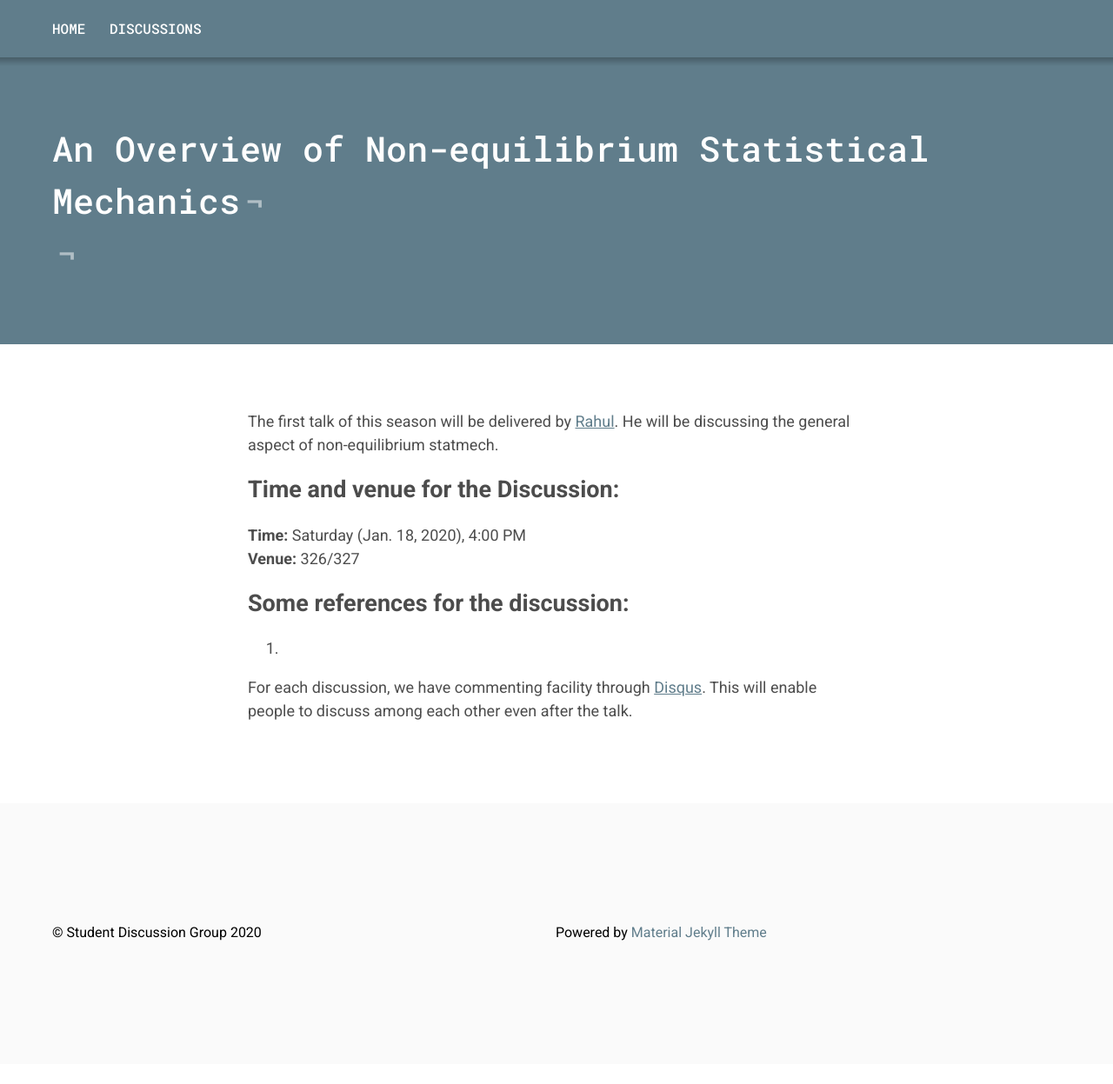
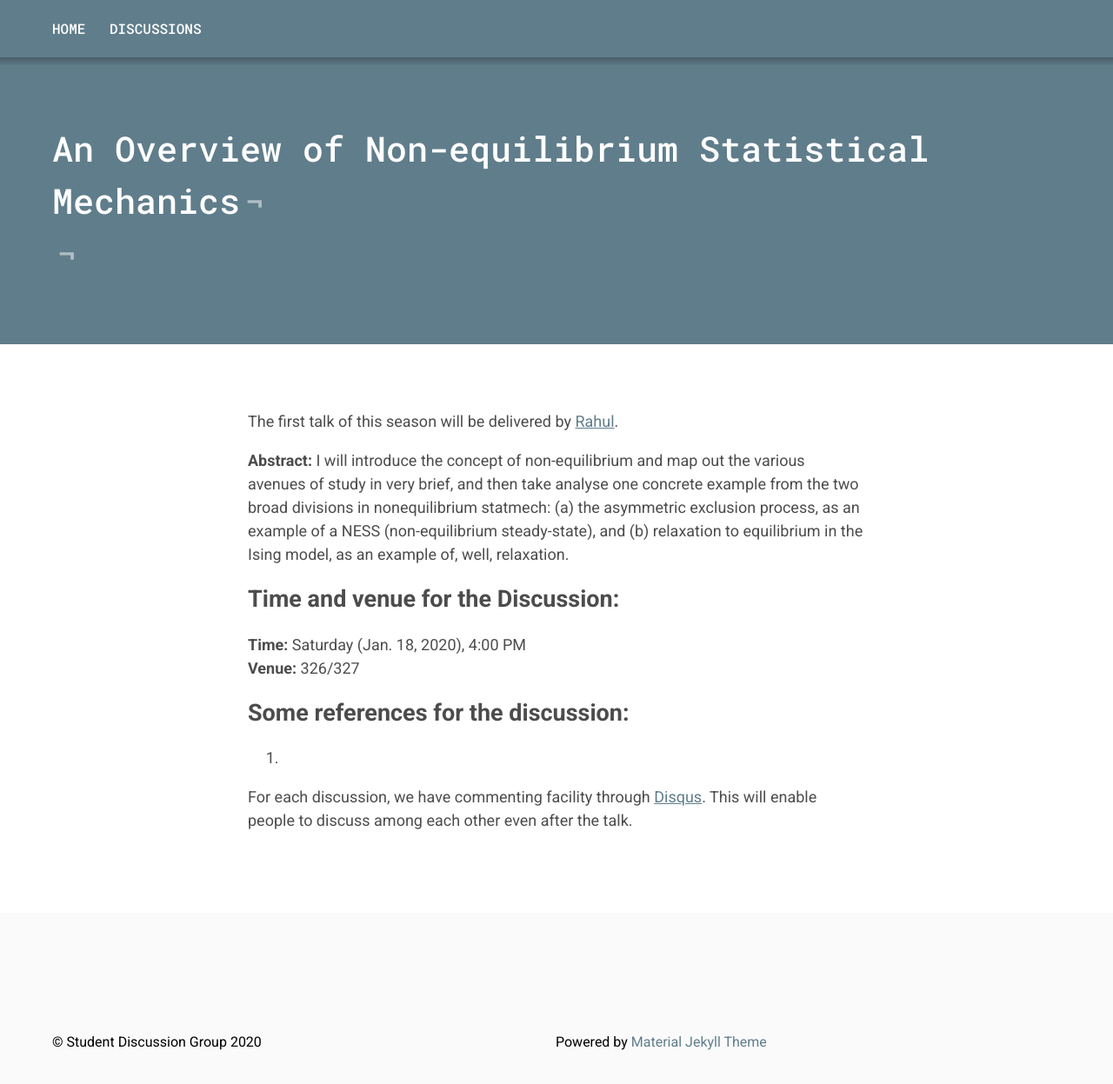
Before and after one commit to vinayphys/discussion2020, a Jekyll site: the page built from _posts/2020-01-18-Introduction-Nonequilibrium.markdown, in a window 1280 px wide and 1350 px high. Shown: the top 1247 px of the window at 87% size. Built offline with Jekyll 4.4.1, drawn with Linux system fonts in a browser that asks for light colours; comment, search, counter and statistics services are not loaded.

Commit message:
Update 2020-01-18-Introduction-Nonequilibrium.markdown

```diff
--- a/_posts/2020-01-18-Introduction-Nonequilibrium.markdown
+++ b/_posts/2020-01-18-Introduction-Nonequilibrium.markdown
@@ -3,7 +3,9 @@ layout: post
 title:  "An Overview of Non-equilibrium Statistical Mechanics"
 date:   2020-01-18 18:52:21 -0500
 ---
-The first talk of this season will be delivered by [Rahul](https://www.imsc.res.in/rahul_sunil_dandekar). He will be discussing the general aspect of non-equilibrium statmech.
+The first talk of this season will be delivered by [Rahul](https://www.imsc.res.in/rahul_sunil_dandekar).
+
+**Abstract:** I will introduce the concept of non-equilibrium and map out the various avenues of study in very brief, and then take analyse one concrete example from the two broad divisions in nonequilibrium statmech: (a) the asymmetric exclusion process, as an example of a NESS (non-equilibrium steady-state), and (b) relaxation to equilibrium in the Ising model, as an example of, well, relaxation.
 
 ## Time and venue for the Discussion:
 **Time:** Saturday (Jan. 18, 2020), 4:00 PM
```
